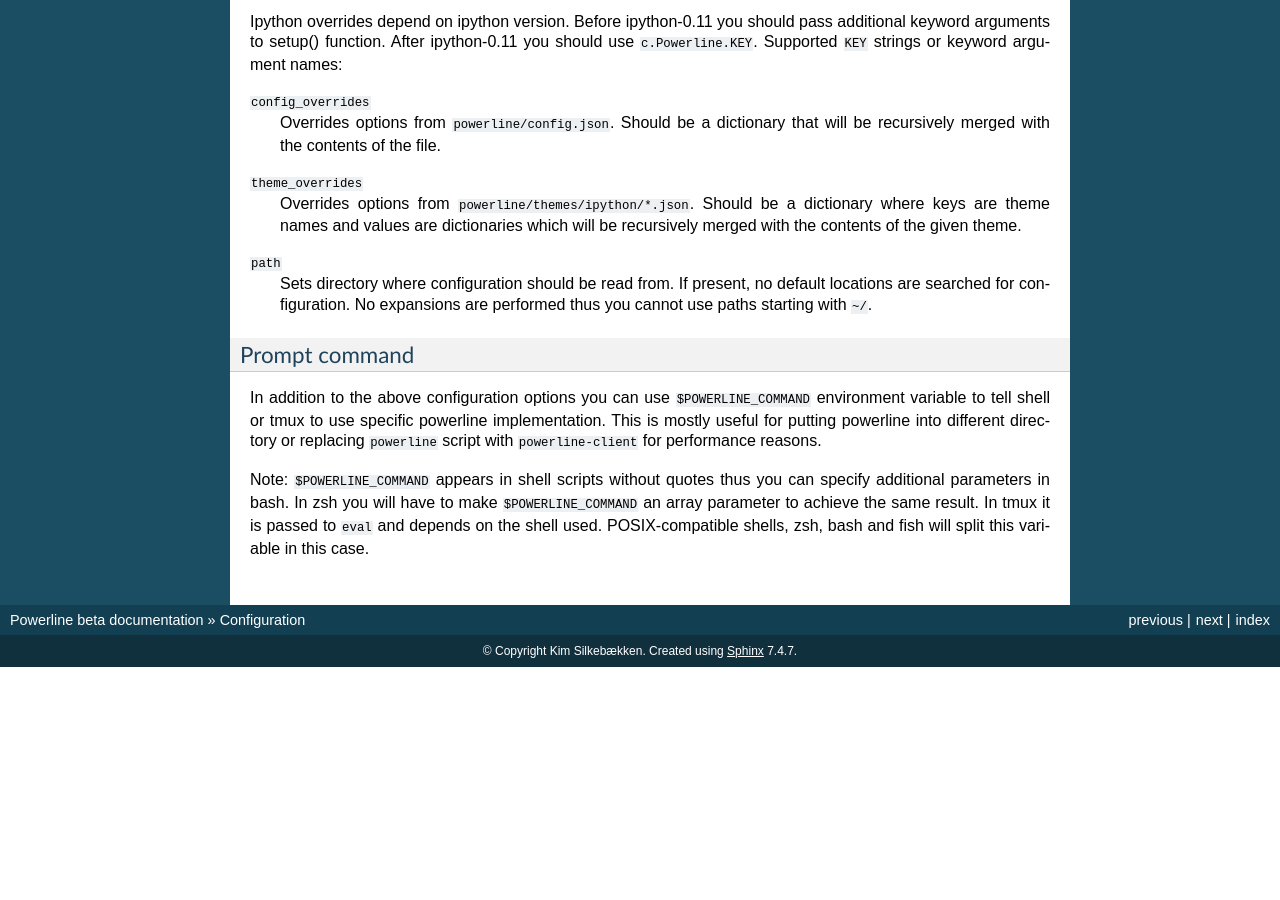
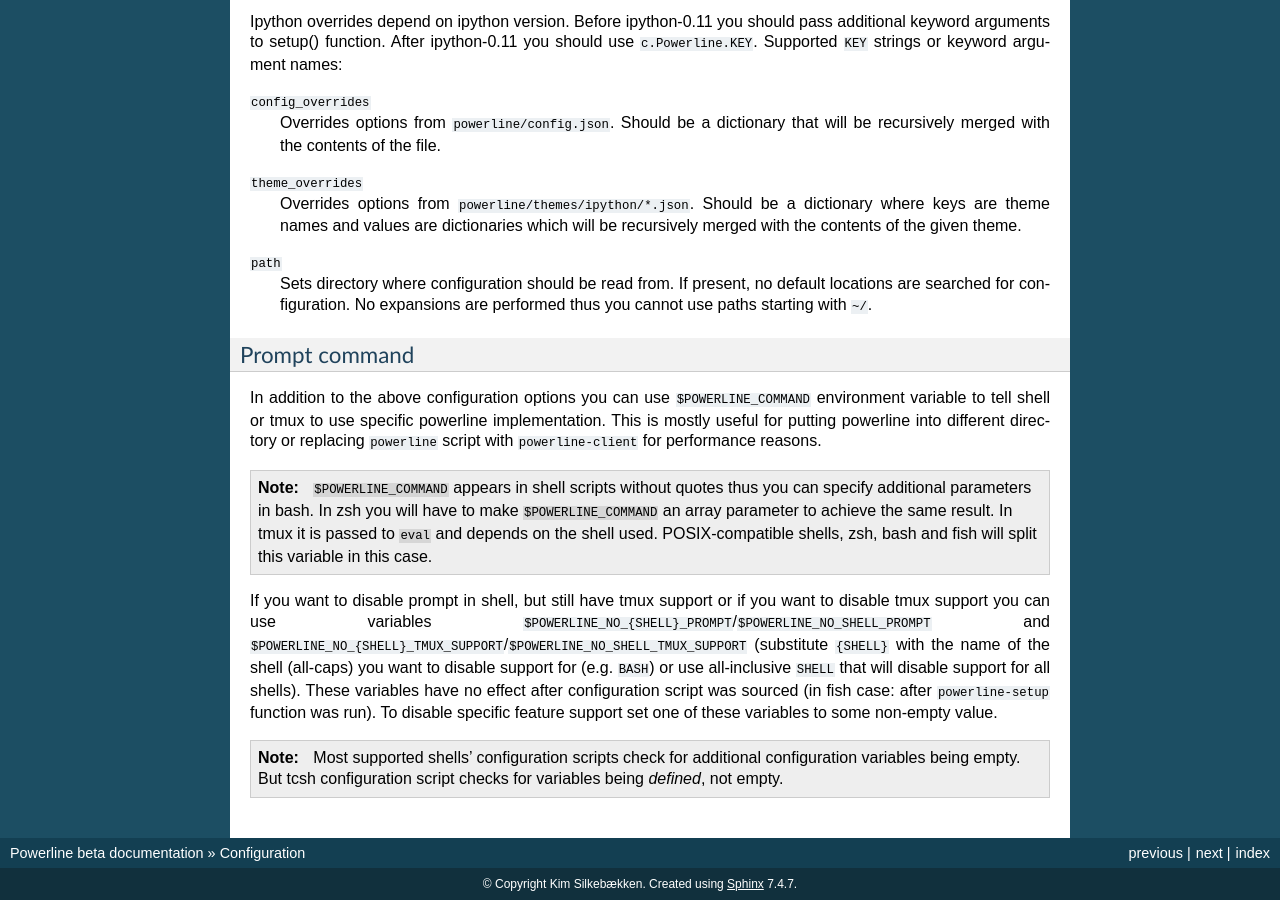
Before and after one commit to someyooyo/someyooyo, a Sphinx documentation site: the page built from docs/source/configuration.rst, in a window 1280 px wide and 900 px high, scrolled down 7940 px. Built offline with Sphinx 7.4.7, drawn with Linux system fonts in a browser that asks for light colours; before the commit the page ends 8607 px from its top, so only the background shows below that.

Commit message:
Allow disabling prompt and/or tmux support in shells
Fixes #849

```diff
--- a/docs/source/configuration.rst
+++ b/docs/source/configuration.rst
@@ -546,8 +546,28 @@ specific powerline implementation. This is mostly useful for putting powerline
 into different directory or replacing ``powerline`` script with
 ``powerline-client`` for performance reasons.
 
-Note: ``$POWERLINE_COMMAND`` appears in shell scripts without quotes thus you
-can specify additional parameters in bash. In zsh you will have to make
-``$POWERLINE_COMMAND`` an array parameter to achieve the same result. In tmux it
-is passed to ``eval`` and depends on the shell used. POSIX-compatible shells,
-zsh, bash and fish will split this variable in this case.
+.. note::
+
+    ``$POWERLINE_COMMAND`` appears in shell scripts without quotes thus you can
+    specify additional parameters in bash. In zsh you will have to make
+    ``$POWERLINE_COMMAND`` an array parameter to achieve the same result. In
+    tmux it is passed to ``eval`` and depends on the shell used.
+    POSIX-compatible shells, zsh, bash and fish will split this variable in this
+    case.
+
+If you want to disable prompt in shell, but still have tmux support or if you
+want to disable tmux support you can use variables
+``$POWERLINE_NO_{SHELL}_PROMPT``/``$POWERLINE_NO_SHELL_PROMPT`` and
+``$POWERLINE_NO_{SHELL}_TMUX_SUPPORT``/``$POWERLINE_NO_SHELL_TMUX_SUPPORT``
+(substitute ``{SHELL}`` with the name of the shell (all-caps) you want to
+disable support for (e.g. ``BASH``) or use all-inclusive ``SHELL`` that will
+disable support for all shells). These variables have no effect after
+configuration script was sourced (in fish case: after ``powerline-setup``
+function was run). To disable specific feature support set one of these
+variables to some non-empty value.
+
+.. note::
+
+    Most supported shells’ configuration scripts check for additional
+    configuration variables being empty. But tcsh configuration script checks
+    for variables being *defined*, not empty.
```
Also changed, not shown: 4 other files.
